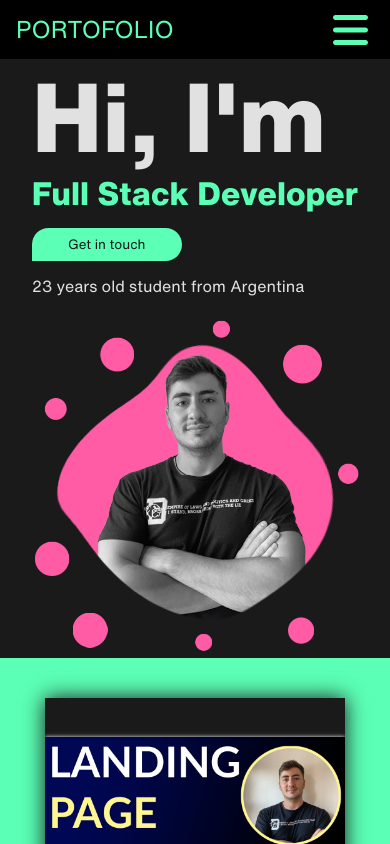
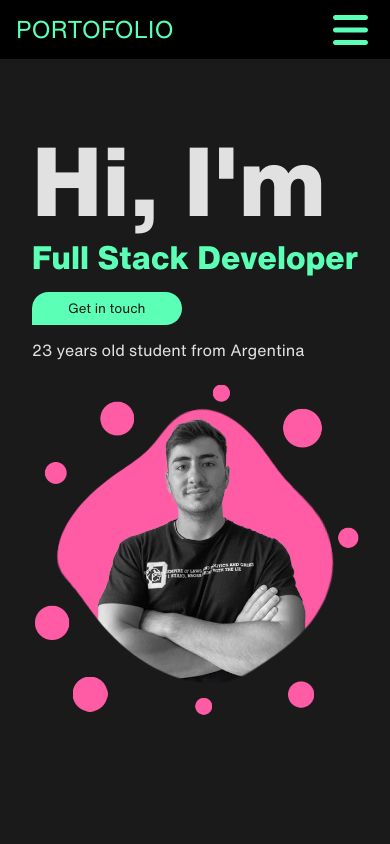
Before and after one commit to GabrielGiorgis/portofolio-client, a React (Vite) app: page / in a window 390 px wide. Shown: the top 844 px of the page. Built offline with nearby package versions, Linux system fonts and the light colour scheme.

Commit message:
Title content fixed

```diff
--- a/src/style-sheets/style-landing.css
+++ b/src/style-sheets/style-landing.css
@@ -142,7 +142,7 @@ body {
     display: flex;
     justify-content: center;
     align-items: center;
-    height: 100%;
+    height: 100vh;
     padding: 0 24px;
 }
 
--- a/src/style-sheets/style-responsive.css
+++ b/src/style-sheets/style-responsive.css
@@ -17,6 +17,5 @@
     /* IMG TITLE */
     .title-content{
         flex-direction: column;
-        padding-top: 7vh;
     }
 }
```
